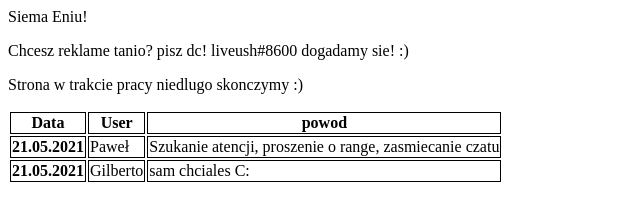
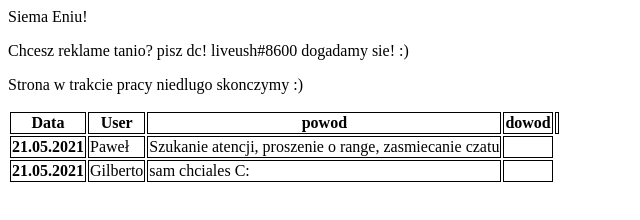
Before and after one commit to drunkguild/drunkguild.github.io, a plain HTML site: page index.html in a window 1280 px wide. Shown: the whole page, without its empty margins (0-640 px from the left). Drawn offline with Linux system fonts and the light colour scheme.

Commit message:
Update index.html

```diff
--- a/index.html
+++ b/index.html
@@ -14,10 +14,10 @@
 
 <table>
    <thead>
-      <tr> <th> Data <th> User <th> powod
+      <tr> <th> Data <th> User <th> powod <th> dowod <th>
    <tbody>
-      <tr> <th> 21.05.2021 <td> Paweł <td> Szukanie atencji, proszenie o range, zasmiecanie czatu
-      <tr> <th> 21.05.2021 <td> Gilberto <td> sam chciales C:
+      <tr> <th> 21.05.2021 <td> Paweł <td> Szukanie atencji, proszenie o range, zasmiecanie czatu <td>
+      <tr> <th> 21.05.2021 <td> Gilberto <td> sam chciales C: <td>
 </table>
 
 </body>
```
